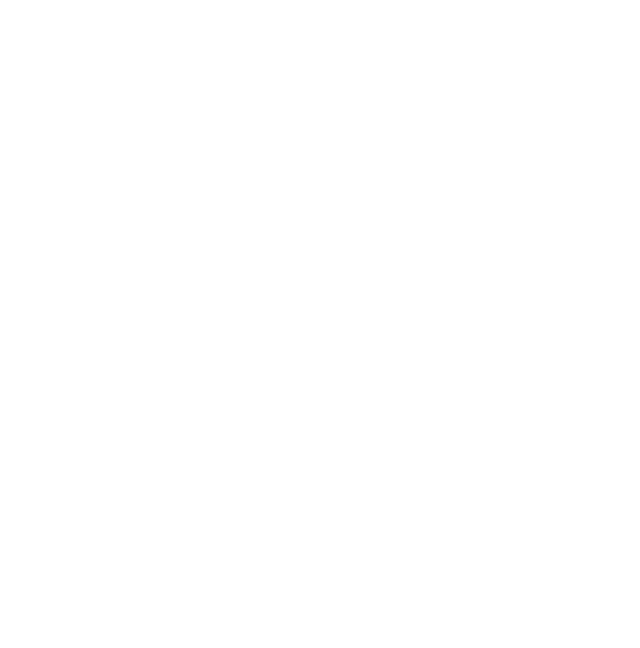
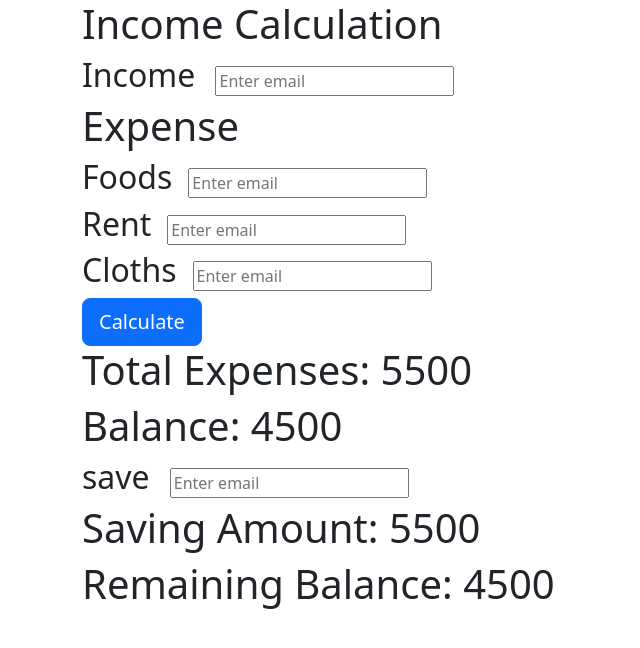
Before and after one commit to hasanulhasan/be-money-saver, a plain HTML site: page index.html in a window 1280 px wide. Shown: the whole page, without its empty margins (0-640 px from the left). Drawn offline with nearby package versions, Linux system fonts and the light colour scheme.

Commit message:
ui is running

```diff
--- a/index.html
+++ b/index.html
@@ -5,8 +5,32 @@
   <meta http-equiv="X-UA-Compatible" content="IE=edge">
   <meta name="viewport" content="width=device-width, initial-scale=1.0">
   <title>BE Money Saver</title>
+  <!-- CSS only -->
+<link href="https://cdn.jsdelivr.net/npm/bootstrap@5.2.0/dist/css/bootstrap.min.css" rel="stylesheet" integrity="sha384-gH2yIJqKdNHPEq0n4Mqa/HGKIhSkIHeL5AyhkYV8i59U5AR6csBvApHHNl/vI1Bx" crossorigin="anonymous">
 </head>
 <body>
+  <section class="container">
+      <div class="aForm">
+        <div class="income">
+          <h1>Income Calculation</h1>
+        <h2 class="d-inline-block">Income</h2>
+        <input class="ms-3" type="text" placeholder="Enter email" aria-describedby="inputGroup-sizing-lg">
+        </div>
+        <h1>Expense</h1>
+        <h2 class="d-inline-block">Foods</h2><input class="ms-3" type="text" placeholder="Enter email"><br>
+        <h2 class="d-inline-block">Rent</h2><input class="ms-3" type="text" placeholder="Enter email"><br>
+        <h2 class="d-inline-block">Cloths</h2><input class="ms-3" type="text" placeholder="Enter email">
+        <button type="button" class="btn btn-primary btn-lg d-block">Calculate</button>
+      </div>
+      <div>
+        <h1>Total Expenses: <span>5500</span></h1>
+        <h1>Balance: <span>4500</span></h1>
+        <h2 class="d-inline-block">save</h2>
+        <input class="ms-3" type="text" placeholder="Enter email" aria-describedby="inputGroup-sizing-lg">
+        <h1>Saving Amount: <span>5500</span></h1>
+        <h1>Remaining Balance: <span>4500</span></h1>
+      </div>
 
+  </section>
 </body>
 </html>
```
